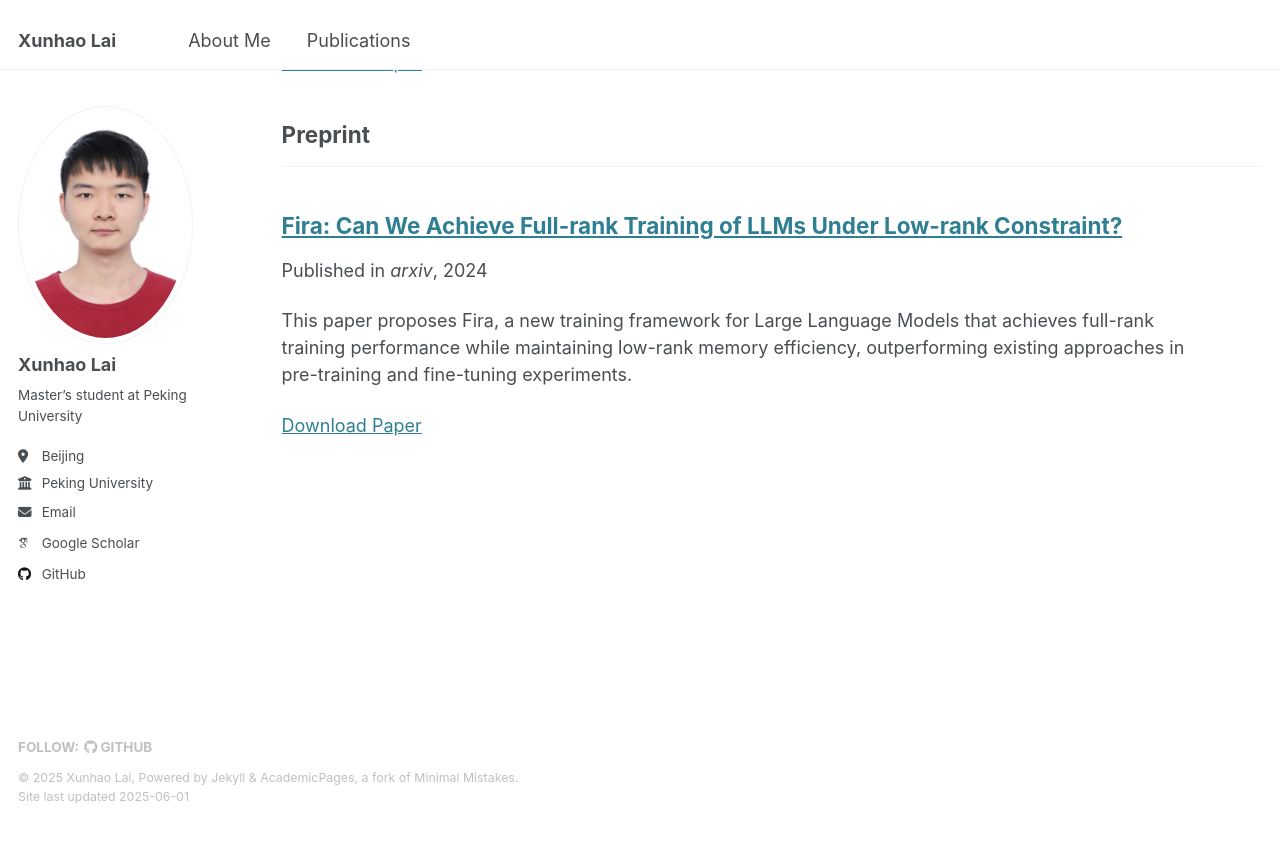
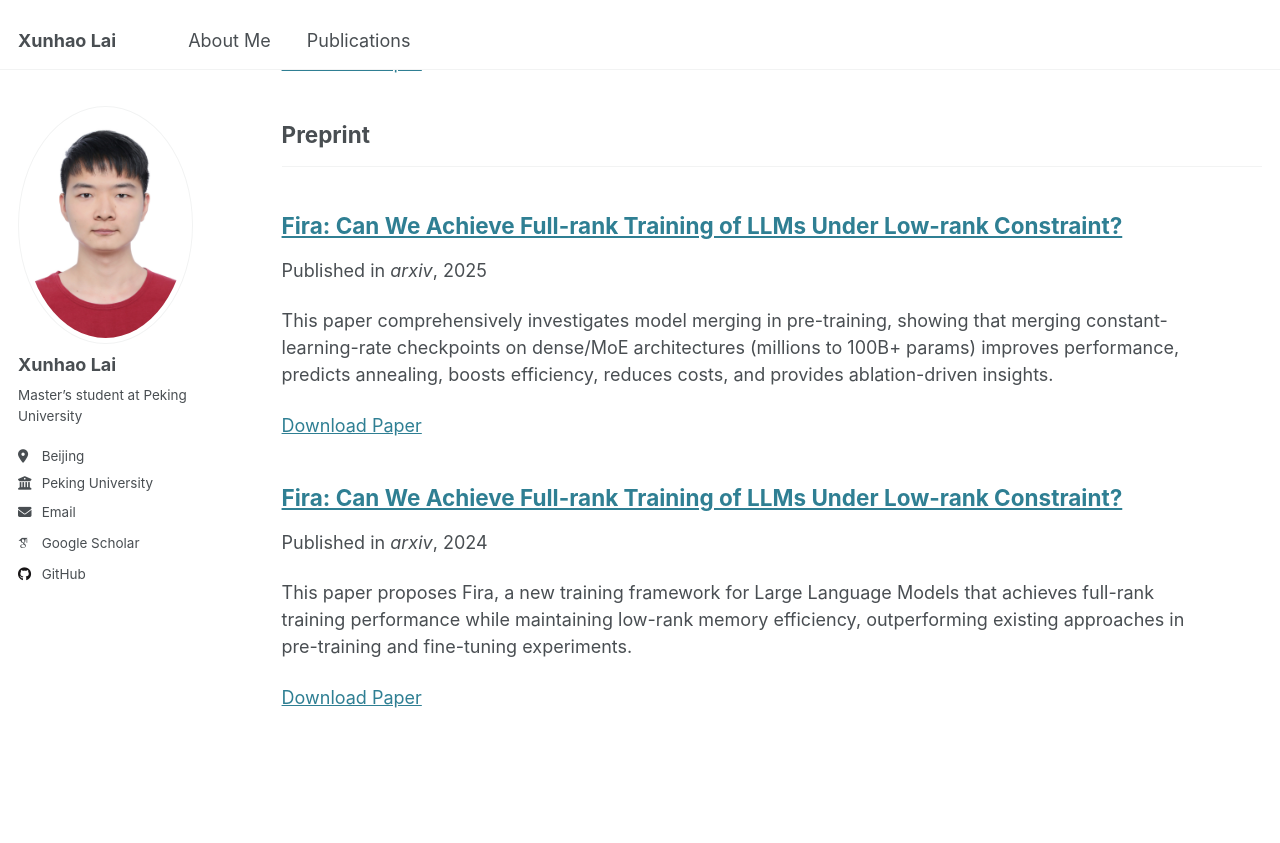
Before and after one commit to XunhaoLai/XunhaoLai.github.io, a Jekyll site: the page built from _pages/publications.html, in a window 1280 px wide and 900 px high, scrolled down 489 px. Shown: the top 843 px of the window. Built offline with Jekyll 4.4.1, drawn with Linux system fonts in a browser that asks for light colours; some web fonts are replaced.

Commit message:
add pma paper

````diff
--- /dev/null
+++ b/_publications/2025-05-22-pma.md
@@ -0,0 +1,35 @@
+---
+title: "Fira: Can We Achieve Full-rank Training of LLMs Under Low-rank Constraint?"
+collection: publications
+category: preprint
+permalink: /publication/2025-05-22-pma
+excerpt: 'This paper comprehensively investigates model merging in pre-training, showing that merging constant-learning-rate checkpoints on dense/MoE architectures (millions to 100B+ params) improves performance, predicts annealing, boosts efficiency, reduces costs, and provides ablation-driven insights.'
+date: 2025-05-22
+venue: 'arxiv'
+paperurl: 'https://arxiv.org/abs/2505.12082'
+citation:
+---
+
+## Abstract
+
+<figure>
+  <img src="/images/pma.jpg">
+</figure>
+
+Model merging has emerged as a promising technique for enhancing large language models, though its application in large-scale pre-training remains relatively unexplored. In this paper, we present a comprehensive investigation of model merging techniques during the pre-training process. Through extensive experiments with both dense and Mixture-of-Experts (MoE) architectures ranging from millions to over 100 billion parameters, we demonstrate that merging checkpoints trained with constant learning rates not only achieves significant performance improvements but also enables accurate prediction of annealing behavior. These improvements lead to both more efficient model development and significantly lower training costs. Our detailed ablation studies on merging strategies and hyperparameters provide new insights into the underlying mechanisms while uncovering novel applications. Through comprehensive experimental analysis, we offer the open-source community practical pre-training guidelines for effective model merging.
+
+## Download
+
+<https://arxiv.org/abs/2505.12082>
+
+
+## Cite
+
+```bibtex
+@article{li2025pma,
+  title={Model Merging in Pre-training of Large Language Models},
+  author={Yunshui Li, Yiyuan Ma, Shen Yan, Chaoyi Zhang, Jing Liu, Jianqiao Lu, Ziwen Xu, Mengzhao Chen, Minrui Wang, Shiyi Zhan, Jin Ma, Xunhao Lai, Deyi Liu, Yao Luo, Xingyan Bin, Hongbin Ren, Mingji Han, Wenhao Hao, Bairen Yi, LingJun Liu, Bole Ma, Xiaoying Jia, Xun Zhou, Siyuan Qiao, Liang Xiang, Yonghui Wu},
+  journal={arXiv preprint arXiv:2505.12082},
+  year={2025}
+}
+```
````
Also changed, not shown: _pages/about.md (+11 -0 lines), images/about_pma.png (added), images/pma.png (added).
